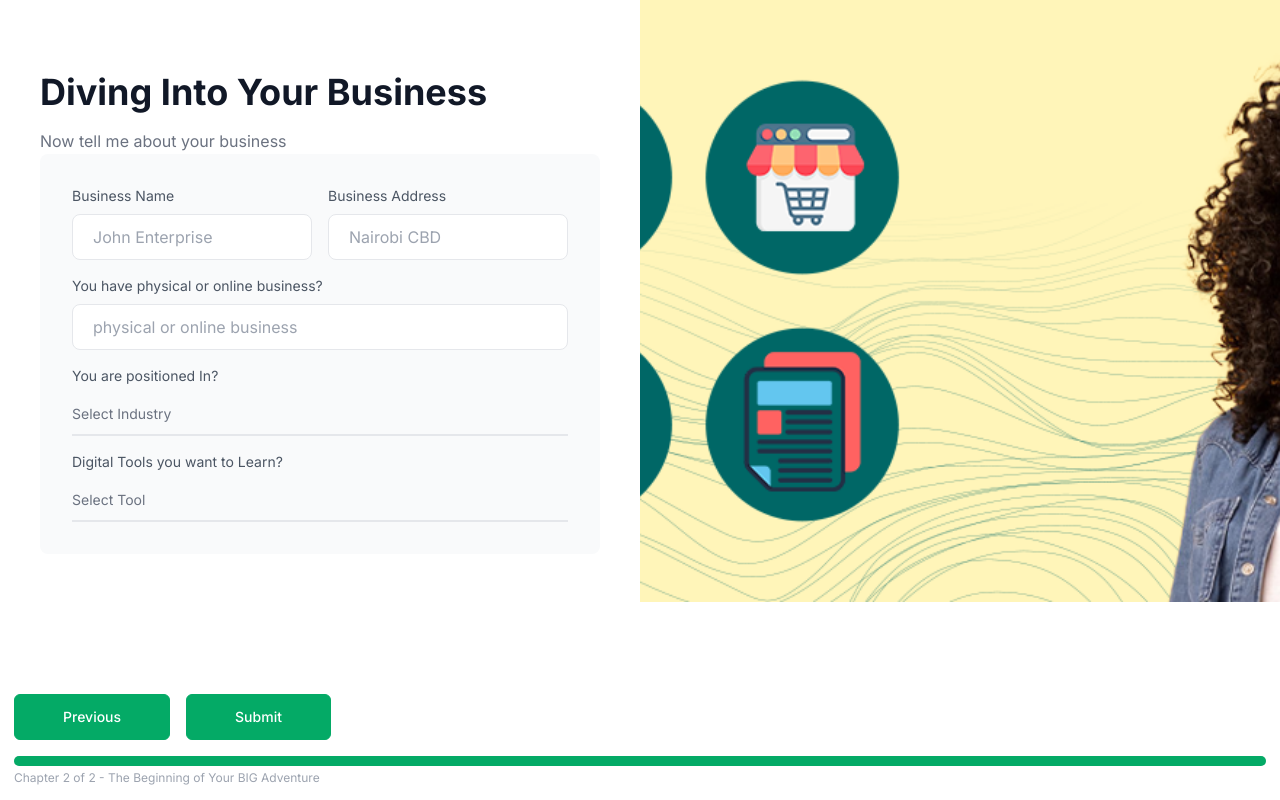
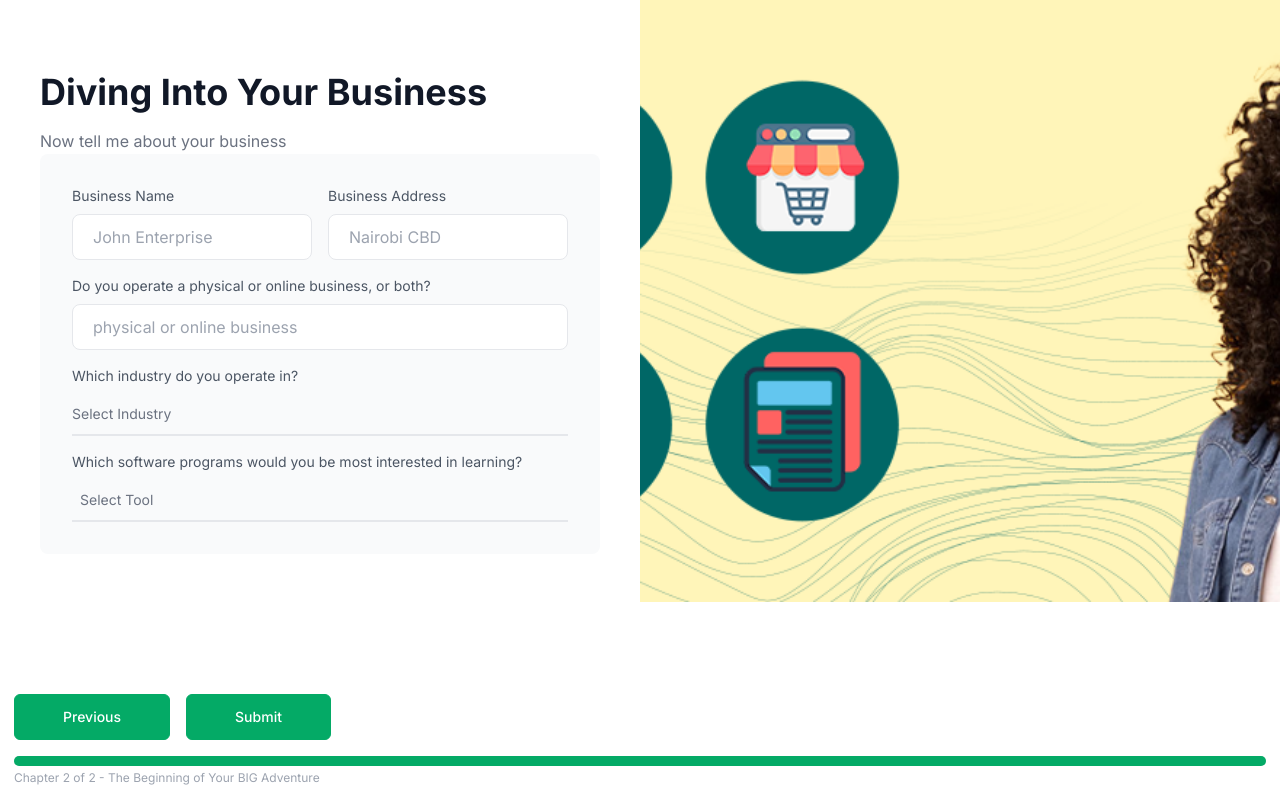
Before and after one commit to abdulgamal/NiPlug, a Next.js app: page /onboarding in a window 1280 px wide. Both pictures are taken after a click on the button "Continue". Built offline with nearby package versions, Linux system fonts and the light colour scheme.

Commit message:
Changes on the dropdown

```diff
--- a/context/OnBoarding.jsx
+++ b/context/OnBoarding.jsx
@@ -9,6 +9,7 @@ function OnBoarding({ children }) {
   const [totalSteps, setTotalSteps] = useState(businessPages.length || 0);
   const [error, setError] = useState("");
   const [loading, setLoading] = useState(false);
+  const [isDigital, setIsDigital] = useState(false);
   return (
     <OnBoardingContext.Provider
       value={{
@@ -20,6 +21,8 @@ function OnBoarding({ children }) {
         setError,
         loading,
         setLoading,
+        isDigital,
+        setIsDigital,
       }}
     >
       {children}
--- a/src/app/layout.js
+++ b/src/app/layout.js
@@ -1,4 +1,5 @@
 import AuthContext from "../../context/AuthContext";
+import OnBoarding from "../../context/OnBoarding";
 
 import "./globals.css";
 import { Inter } from "next/font/google";
@@ -14,7 +15,9 @@ export default function RootLayout({ children }) {
   return (
     <html lang="en">
       <body className={inter.className}>
-        <AuthContext>{children}</AuthContext>
+        <AuthContext>
+          <OnBoarding>{children}</OnBoarding>
+        </AuthContext>
       </body>
     </html>
   );
--- a/src/app/niplugacademy/page.jsx
+++ b/src/app/niplugacademy/page.jsx
@@ -4,6 +4,7 @@ import Link from "next/link";
 import { useRouter } from "next/navigation";
 import Script from "next/script";
 import React, { useState } from "react";
+import { useOnBoardingContext } from "../../../context/OnBoarding";
 
 const packagesArray = [
   {
@@ -204,6 +205,7 @@ function Academy() {
   const [loading, setLoading] = useState(false);
   // const [currentPackage, setCurrentPackage] = useState(packagesArray[1]);
   // const router = useRouter();
+  const { setIsDigital } = useOnBoardingContext();
 
   const handleSubmit = async (e) => {
     e.preventDefault();
@@ -309,10 +311,7 @@ function Academy() {
           <div className="flex flex-col w-full mb-10 sm:flex-row">
             <div className="w-full mb-10 sm:mb-0 sm:w-1/2">
               <div className="relative h-full ml-0 md:mr-10">
-                <Link
-                  href="/onboarding"
-                  // onClick={() => setCurrentPackage(packagesArray[4])}
-                >
+                <Link href="/onboarding" onClick={() => setIsDigital(true)}>
                   <article className="relative overflow-hidden rounded-lg shadow-sm transition hover:shadow-lg">
                     <img
                       alt=""
@@ -339,7 +338,7 @@ function Academy() {
             </div>
             <div className="w-full mb-10 sm:mb-0 sm:w-1/2">
               <div className="relative h-full ml-0 mr-0 sm:mr-10">
-                <Link href="/onboarding">
+                <Link href="/onboarding" onClick={() => setIsDigital(false)}>
                   <article className="relative overflow-hidden rounded-lg shadow-sm transition hover:shadow-lg">
                     <img
                       alt=""
--- a/src/app/onboarding/layout.jsx
+++ b/src/app/onboarding/layout.jsx
@@ -1,15 +1,14 @@
 import React from "react";
-import OnBoarding from "../../../context/OnBoarding";
 import ProgressBar from "@/components/progressBar";
 
 function OnbordingLayout({ children }) {
   return (
-    <OnBoarding>
+    <>
       <div className="min-h-screen flex flex-col bg-white">
         <main className="flex-1">{children}</main>
         <ProgressBar />
       </div>
-    </OnBoarding>
+    </>
   );
 }
 
--- a/src/components/business.jsx
+++ b/src/components/business.jsx
@@ -1,5 +1,6 @@
 "use client";
-import React, { useState } from "react";
+import React, { use, useState } from "react";
+import { useOnBoardingContext } from "../../context/OnBoarding";
 
 function Business() {
   const [businessName, setBusinessName] = useState("");
@@ -7,6 +8,7 @@ function Business() {
   const [industry, setIndustry] = useState("");
   const [digitalTool, setDigitalTool] = useState("");
   const [businessType, setBusinessType] = useState("");
+  const { isDigital } = useOnBoardingContext();
   return (
     <>
       <h1 className="mt-6 text-2xl font-bold text-gray-900 sm:text-3xl md:text-4xl">
@@ -47,7 +49,7 @@ function Business() {
 
         <div className="mt-4">
           <label className="block mb-2 text-sm text-gray-600">
-            You have physical or online business?
+            Do you operate a physical or online business, or both?
           </label>
           <input
             type="text"
@@ -63,7 +65,7 @@ function Business() {
             htmlFor="industry"
             className="block mb-2 text-sm text-gray-600"
           >
-            You are positioned In?
+            Which industry do you operate in?
           </label>
           <select
             id="industry"
@@ -75,22 +77,47 @@ function Business() {
             <option value="Fashion">Fashion</option>
             <option value="Grocery Store">Grocery Store</option>
             <option value="Restaurant">Restaurant</option>
-            <option value="Retail">Retail</option>
+            <option value="Retail & Wholesale">Retail & Wholesale</option>
+            <option value="Manufacturing">Manufacturing</option>
+            <option value="Agriculture & Agribusiness">
+              Agriculture & Agribusiness
+            </option>
+            <option value="Healthcare & Pharmaceutical">
+              Healthcare & Pharmaceutical
+            </option>
+            <option value="Education & Institutions">
+              Education & Institutions
+            </option>
+            <option value="Real Estate & Property Management">
+              Real Estate & Property Management
+            </option>
+            <option value="Construction & Engineering">
+              Construction & Engineering
+            </option>
+            <option value="Hospitality & Tourism">Hospitality & Tourism</option>
+            <option value="Logistics & Transportation">
+              Logistics & Transportation
+            </option>
+            <option value="Electronics & Gadgets">Electronics & Gadgets</option>
+            <option value="Furniture & Home Decor">
+              Furniture & Home Decor
+            </option>
           </select>
         </div>
 
+        {isDigital ? (
           <div className="mt-4">
             <label
               htmlFor="digital_tool"
               className="block mb-2 text-sm text-gray-600"
             >
-            Digital Tools you want to Learn?
+              Which digital tools are you interested in learning?
             </label>
             <select
               id="digital_tool"
               value={digitalTool}
               onChange={(e) => setDigitalTool(e.target.value)}
-            className="block py-2.5 px-0 w-full text-sm text-gray-500 bg-transparent border-0 border-b-2 border-gray-200 appearance-none dark:text-gray-400 dark:border-gray-700 focus:outline-none focus:ring-0 focus:border-gray-200 peer"
+              className="block py-2.5 px-2 w-full text-sm text-gray-500 bg-transparent border-0 border-b-2 border-gray-200 appearance-none focus:outline-none focus:ring-0 focus:border-gray-200 peer"
             >
               <option value="">Select Tool</option>
               <option value="POS">POS</option>
@@ -101,6 +128,34 @@ function Business() {
               <option value="Social Media">Social Media</option>
             </select>
           </div>
+        ) : (
+          <div className="mt-4">
+            <label
+              htmlFor="digital_tool"
+              className="block mb-2 text-sm text-gray-600"
+            >
+              Which software programs would you be most interested in learning?
+            </label>
+            <select
+              id="digital_tool"
+              value={digitalTool}
+              onChange={(e) => setDigitalTool(e.target.value)}
+              className="block py-2.5 px-2 w-full text-sm text-gray-500 bg-transparent border-0 border-b-2 border-gray-200 appearance-none focus:outline-none focus:ring-0 focus:border-gray-200 peer"
+            >
+              <option value="">Select Tool</option>
+              <option value="Adobe Illustrator">Adobe Illustrator</option>
+              <option value="Adobe in Design">Adobe in Design</option>
+              <option value="Adobe Photoshop">Adobe Photoshop</option>
+              <option value="Corel Draw">Corel Draw</option>
+              <option value="Microsoft Publisher">Microsoft Publisher</option>
+              <option value="Premier Pro">Premier Pro</option>
+              <option value="CapCut">CapCut</option>
+              <option value="After Effects">After Effects</option>
+              <option value="DaVinci Resolve">DaVinci Resolve</option>
+              <option value="Final Cut">Final Cut</option>
+            </select>
+          </div>
+        )}
 
         {/* <div className="w-full mt-4">
             <label className="block mb-2 text-sm text-gray-600">
```
Lines whose indentation alone changed are shown as unchanged.
